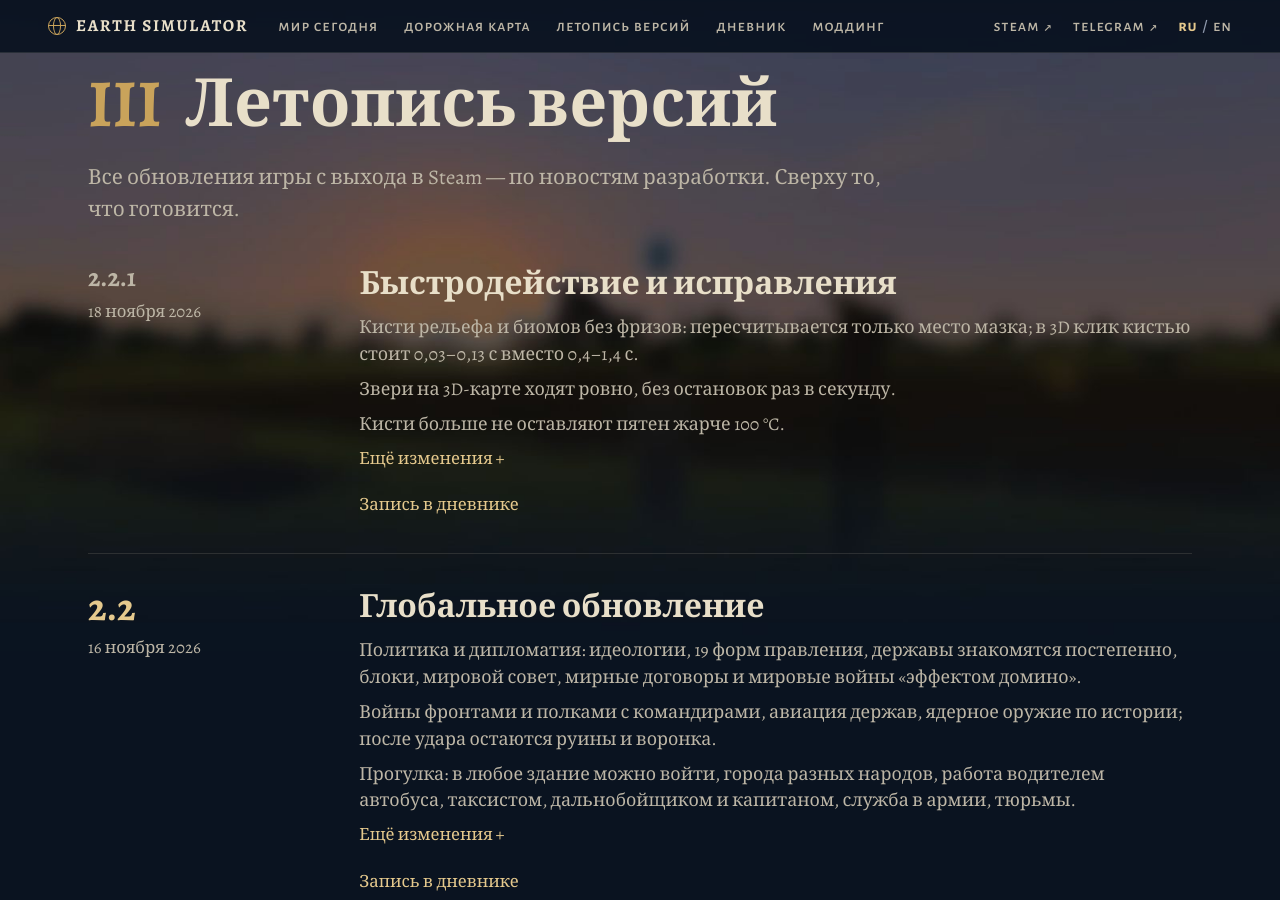
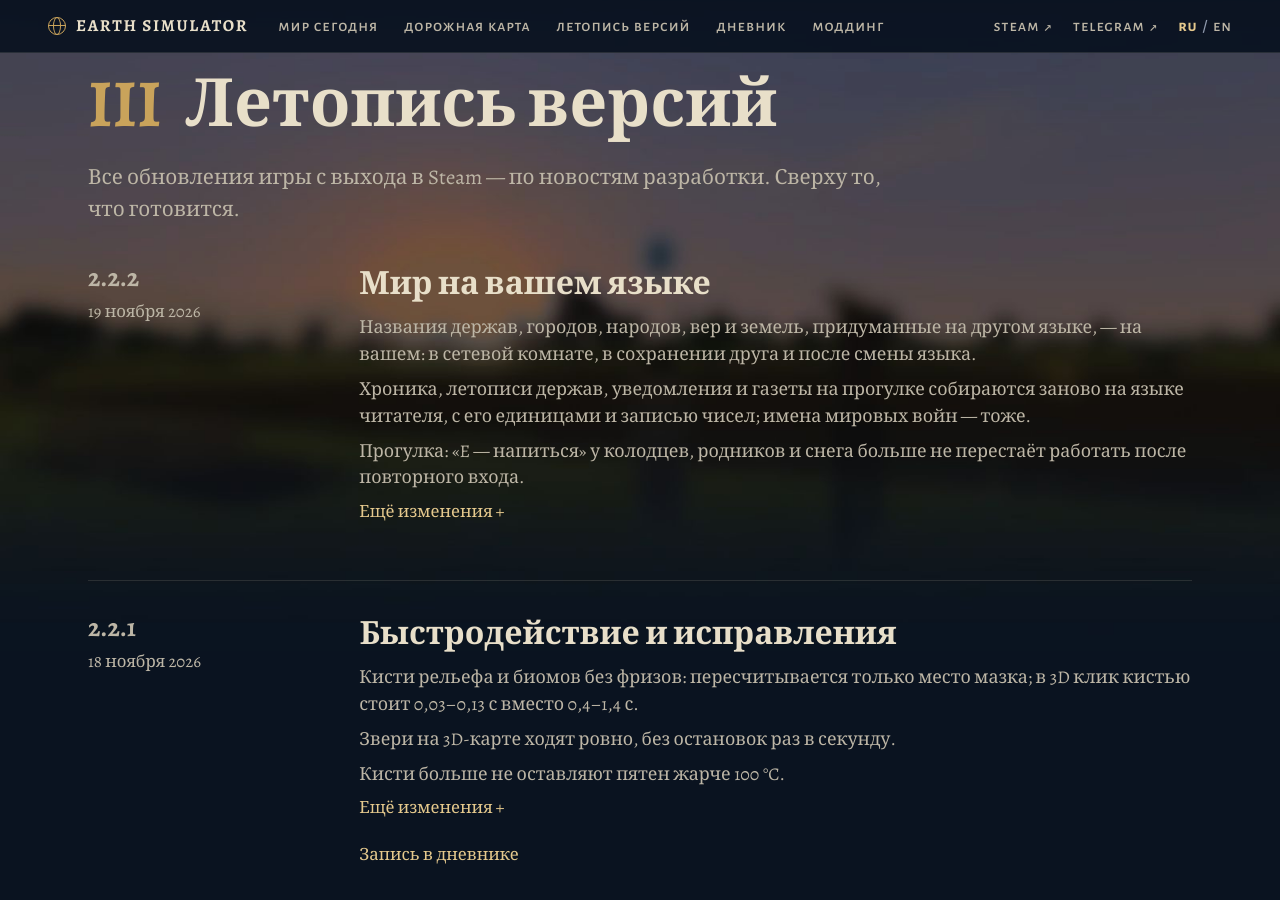
Before and after one commit to Ilya873/earth-simulator, a Jekyll site: the page built from index.html, in a window 1280 px wide and 900 px high, scrolled down 5039 px. Built offline with Jekyll 4.4.1, drawn with Linux system fonts in a browser that asks for light colours; some web fonts are replaced.

Commit message:
Вышел патч 2.2.2: летопись версий и версия в «Паспорте мира»
- Летопись версий: 2.2.2 «Мир на вашем языке» (патч, 19 ноября 2026) сверху — названия и хроника на языке читателя,
  колодцы на прогулке, купленный транспорт, жители на стульях, солдаты против мертвецов, таблица «Пик населения мира».
  Ссылки на новость Steam пока нет — издатель её ещё не опубликовал.
- «Паспорт мира»: версия 2.2.2.

Co-Authored-By: Claude Opus 5.5 <noreply@anthropic.com>

```diff
--- a/_data/i18n.yml
+++ b/_data/i18n.yml
@@ -74,8 +74,8 @@ pp_release: { ru: "Выход", en: "Released" }
 pp_release_v: { ru: "20 августа 2026", en: "20 August 2026" }
 pp_version: { ru: "Версия", en: "Version" }
 pp_version_v:
-  ru: "2.2.1"
-  en: "2.2.1"
+  ru: "2.2.2"
+  en: "2.2.2"
 pp_reviews: { ru: "Отзывы", en: "Reviews" }
 pp_reviews_v: { ru: "очень положительные", en: "Very Positive" }
 pp_genre: { ru: "Жанр", en: "Genre" }
--- a/_data/versions.yml
+++ b/_data/versions.yml
@@ -3,6 +3,26 @@
 # steam — id новости в Steam (ссылка store.steampowered.com/news/app/4932460/view/<id>)
 # tg — номер поста в канале t.me/gamesforfarmnews (необязательно)
 # post — ссылка на запись дневника на этом сайте (необязательно)
+
+- ver: "2.2.2"
+  kind: patch
+  date: 2026-11-19
+  name: { ru: "Мир на вашем языке", en: "The world in your language" }
+  items:
+    ru:
+      - "Названия держав, городов, народов, вер и земель, придуманные на другом языке, — на вашем: в сетевой комнате, в сохранении друга и после смены языка."
+      - "Хроника, летописи держав, уведомления и газеты на прогулке собираются заново на языке читателя, с его единицами и записью чисел; имена мировых войн — тоже."
+      - "Прогулка: «E — напиться» у колодцев, родников и снега больше не перестаёт работать после повторного входа."
+      - "Купленный транспорт не пропадает: метка «Ваш транспорт» на компасе и картах, в журнале — где он и кнопка «Подогнать»."
+      - "Жители в домах сидят на стульях, а не внутри них; солдаты и стража, отбиваясь от мертвецов, расталкивают друг друга."
+      - "«Пик населения мира» в таблицах лидеров показывает людей — «212,4 млн», а не тысячи."
+    en:
+      - "Names of nations, cities, peoples, faiths and lands made up in another language are shown in yours: in a multiplayer room, in a friend's save and after a language change."
+      - "The chronicle, nation annals, notifications and walk-mode newspapers are rebuilt in the reader's language, with the reader's own units and number format; names of world wars too."
+      - "Walk mode: «E — drink» at wells, springs and snow no longer stops working after you enter walk mode again."
+      - "A vehicle you bought no longer disappears: a «Your vehicle» mark on the compass and maps, and the journal shows where it is, with a «Bring it here» button."
+      - "Residents sit on chairs, not inside them; soldiers and guards fighting the walking dead push each other apart."
+      - "«Peak world population» on the leaderboards shows people — «212.4 million», not thousands."
 
 - ver: "2.2.1"
   kind: patch
```
